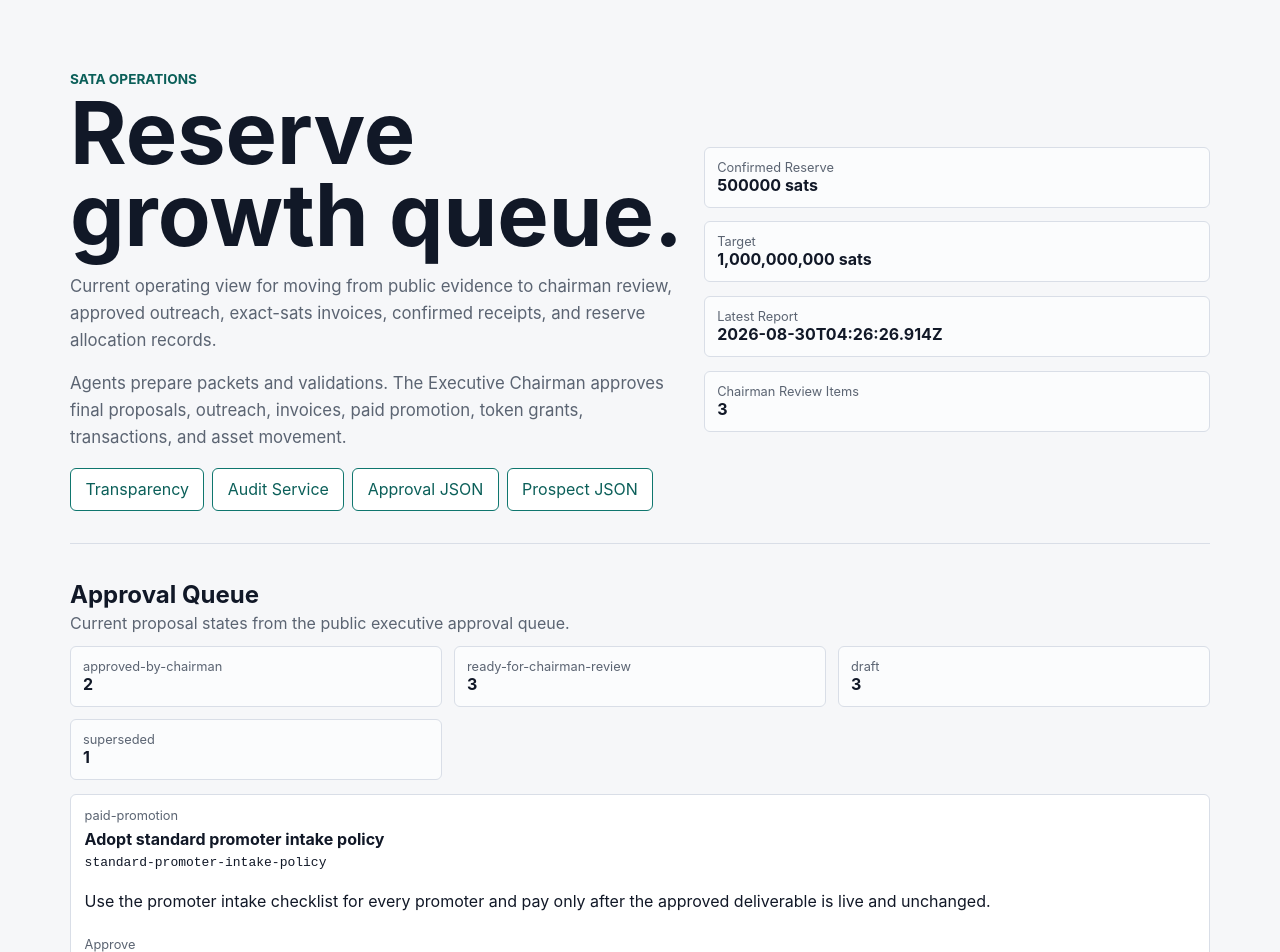
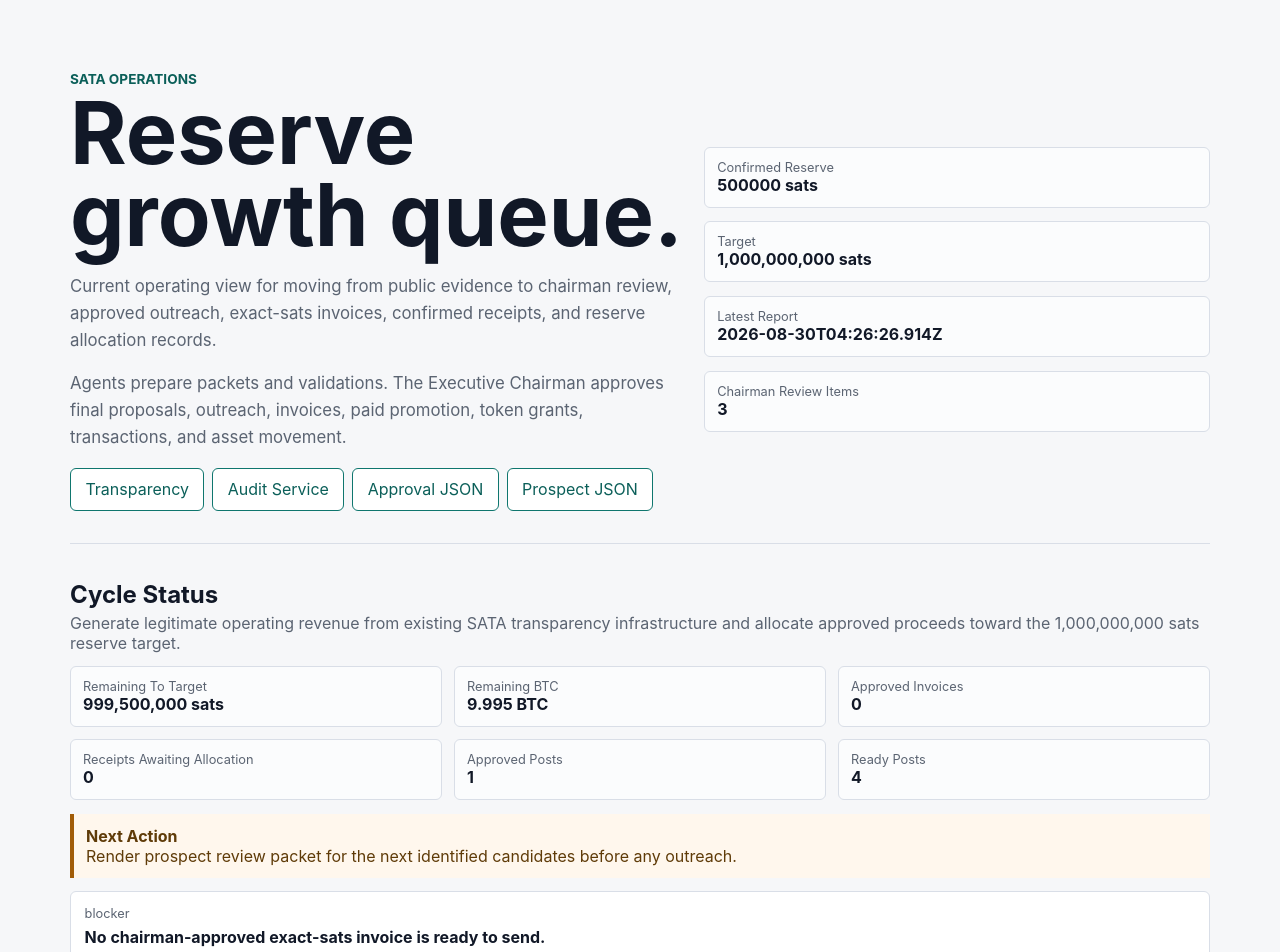
Before and after one commit to sata-project-reserve/sata, a Next.js app: page /operations in a window 1280 px wide. Shown: the top 952 px of the page. Built offline with nearby package versions, Linux system fonts and the light colour scheme.

Commit message:
"show-revenue-cycle-status-on-operations-page"

```diff
--- a/app/operations/page.tsx
+++ b/app/operations/page.tsx
@@ -1,5 +1,9 @@
 import approvalQueue from '@/public/executive-approval-queue.json';
+import ledger from '@/public/sats-generation-ledger.json';
 import prospectPipeline from '@/public/sats-prospect-pipeline.json';
+import revenuePlan from '@/public/revenue-operating-plan.json';
+import invoiceQueue from '@/public/sats-invoice-queue.json';
+import socialQueue from '@/public/social-agent-content-queue.json';
 import report from '@/public/transparency/latest.json';
 
 export const metadata = {
@@ -15,6 +19,7 @@ const PUBLIC_BASE_URL = 'https://sata-project-reserve.github.io/sata';
 
 type ApprovalItem = (typeof approvalQueue.items)[number];
 type Prospect = (typeof prospectPipeline.prospects)[number];
+type StatusRecord = { id?: string; status?: string; receiptId?: string };
 
 function countByStatus(items: ApprovalItem[]) {
   return items.reduce<Record<string, number>>((counts, item) => {
@@ -55,6 +60,17 @@ function nextCommandAfterApproval(item: ApprovalItem) {
   return 'npm run ops:cycle-plan';
 }
 
+function formatSats(sats: string) {
+  return BigInt(sats).toLocaleString('en-US');
+}
+
+function formatSatsAsBtc(sats: string) {
+  const value = BigInt(sats);
+  const whole = value / 100_000_000n;
+  const fraction = (value % 100_000_000n).toString().padStart(8, '0').replace(/0+$/, '');
+  return fraction ? `${whole}.${fraction}` : whole.toString();
+}
+
 export default function OperationsPage() {
   const approvalCounts = countByStatus(approvalQueue.items);
   const prospectCounts = countByStage(prospectPipeline.prospects);
@@ -64,6 +80,36 @@ export default function OperationsPage() {
   const reviewBatch = prospectPipeline.prospects
     .filter((prospect) => prospect.stage === 'identified')
     .slice(0, prospectPipeline.dailyCadence.chairmanReviewBatchSize);
+  const targetSats = BigInt(ledger.target.targetSats);
+  const confirmedSats = BigInt(report.bitcoinReserve.confirmedReserveSats);
+  const remainingSats = targetSats > confirmedSats ? targetSats - confirmedSats : 0n;
+  const invoices = invoiceQueue.invoices as StatusRecord[];
+  const receipts = ledger.receipts as StatusRecord[];
+  const allocations = ledger.allocations as StatusRecord[];
+  const socialPosts = socialQueue.posts as StatusRecord[];
+  const approvedInvoices = invoices.filter((invoice) => invoice.status === 'approved-by-chairman');
+  const confirmedReceipts = receipts.filter((receipt) => receipt.status === 'confirmed');
+  const allocationReceiptIds = new Set(allocations.map((allocation) => allocation.receiptId));
+  const receiptsAwaitingAllocation = confirmedReceipts.filter(
+    (receipt) => receipt.id && !allocationReceiptIds.has(receipt.id)
+  );
+  const approvedPosts = socialPosts.filter((post) => post.status === 'approved');
+  const readyPosts = socialPosts.filter((post) => post.status === 'ready-for-review');
+  const cycleBlockers = [
+    ...(approvedInvoices.length === 0
+      ? ['No chairman-approved exact-sats invoice is ready to send.']
+      : []),
+    ...(confirmedReceipts.length === 0
+      ? ['No confirmed direct-reserve BTC receipt is recorded.']
+      : []),
+    ...(approvedPosts.length > 0
+      ? ['Approved social content exists, but live X posting credentials are not enabled in this runtime.']
+      : [])
+  ];
+  const nextCycleAction =
+    prospectPipeline.prospects.some((prospect) => prospect.stage === 'identified')
+      ? 'Render prospect review packet for the next identified candidates before any outreach.'
+      : prospectPipeline.nextOperatingAction;
 
   return (
     <main className="public-page">
@@ -111,6 +157,51 @@ export default function OperationsPage() {
             <span>Chairman Review Items</span>
             <strong>{reviewItems.length}</strong>
           </div>
+        </div>
+      </section>
+
+      <section className="public-band">
+        <div className="section-heading">
+          <h2>Cycle Status</h2>
+          <p>{revenuePlan.objective}</p>
+        </div>
+        <div className="summary-grid">
+          <div className="metric">
+            <span>Remaining To Target</span>
+            <strong>{formatSats(remainingSats.toString())} sats</strong>
+          </div>
+          <div className="metric">
+            <span>Remaining BTC</span>
+            <strong>{formatSatsAsBtc(remainingSats.toString())} BTC</strong>
+          </div>
+          <div className="metric">
+            <span>Approved Invoices</span>
+            <strong>{approvedInvoices.length}</strong>
+          </div>
+          <div className="metric">
+            <span>Receipts Awaiting Allocation</span>
+            <strong>{receiptsAwaitingAllocation.length}</strong>
+          </div>
+          <div className="metric">
+            <span>Approved Posts</span>
+            <strong>{approvedPosts.length}</strong>
+          </div>
+          <div className="metric">
+            <span>Ready Posts</span>
+            <strong>{readyPosts.length}</strong>
+          </div>
+        </div>
+        <div className="notice">
+          <strong>Next Action</strong>
+          <span>{nextCycleAction}</span>
+        </div>
+        <div className="warning-list">
+          {cycleBlockers.map((blocker) => (
+            <div className="proof-block" key={blocker}>
+              <span>blocker</span>
+              <strong>{blocker}</strong>
+            </div>
+          ))}
         </div>
       </section>
 
```
Also changed, not shown: 1 other file (tests, documents, lock files or other folders).
